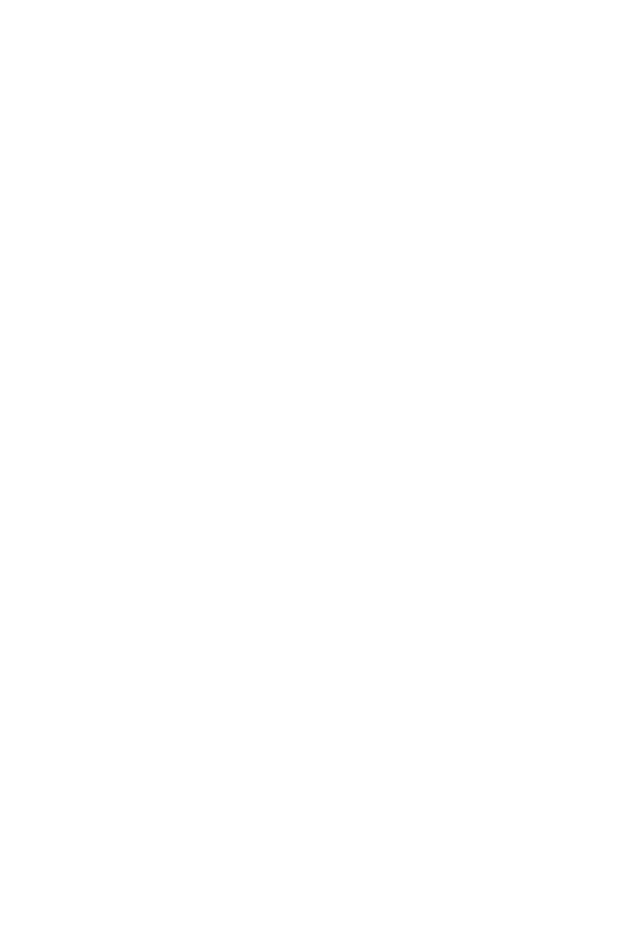
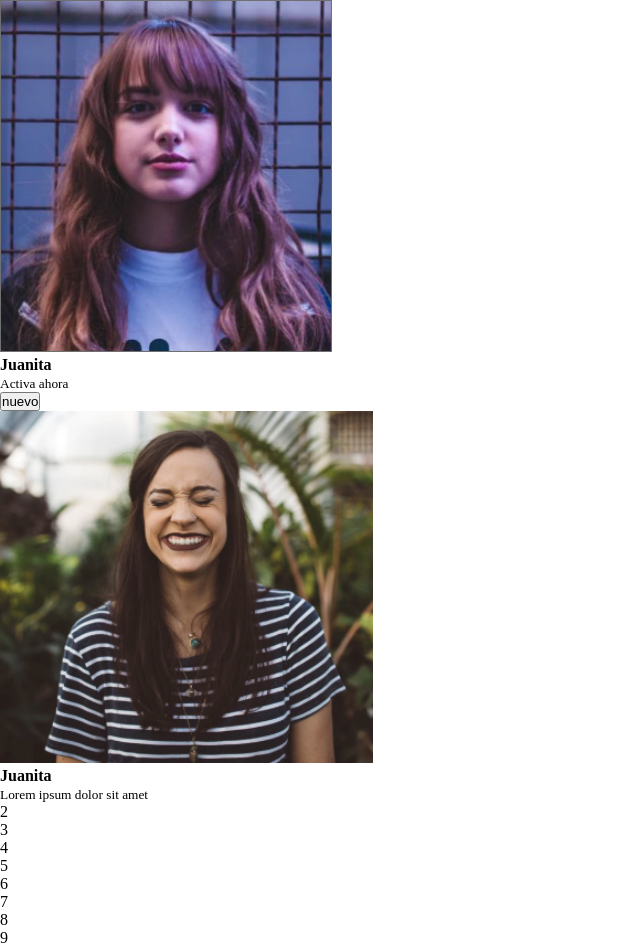
Before and after one commit to CaroFloVal/desafio_uno, a plain HTML site: page index.html in a window 1280 px wide. Shown: the whole page, without its empty margins (0-640 px from the left). Before the commit the page ends 800 px from the top, so only its background shows below. Drawn offline with Linux system fonts and the light colour scheme.

Commit message:
estructura asaide

```diff
--- a/assets/css/style.css
+++ b/assets/css/style.css
@@ -0,0 +1,8 @@
+*{
+    margin: 0;
+    padding: 0;
+    box-sizing: border-box;
+}
+body{
+    display: flex;
+}
--- a/index.html
+++ b/index.html
@@ -3,9 +3,68 @@
 <head>
     <meta charset="UTF-8">
     <meta name="viewport" content="width=device-width, initial-scale=1.0">
-    <title>Document</title>
+    <title>Sistema de mensajeria</title>
+    <!-- CSS -->
+    <link rel="stylesheet" href="/assets/css/style.css">
 </head>
 <body>
+    <aside>
+        <section>
+            <div>
+                <div>
+                    <figure>
+                        <img src="assets/img/maria.jpg" alt="foto María">
+                    </figure>
+                </div>
+                <div>
+                    <p>
+                        <b>Juanita</b>
+                    </p>
+                    <small>
+                        Activa ahora
+                    </small>
+                </div>
+            </div>
+            <div>
+                <i></i>
+                <i></i>
+            </div>
+        </section>
+        <section>
+            <button>
+                nuevo
+            </button>
+        </section>
+        <section>
+            <ul>
+                <li>
+                    <div>
+                        <figure>
+                            <img src="assets/img/Screen Shot 2018-11-28 at 15.27.14.jpg" alt="foto Juanita">
+                        </figure>
+                    </div>
+                    <div>
+                        <p>
+                            <b>Juanita</b>
+                        </p>
+                        <small>
+                            Lorem ipsum dolor sit amet
+                        </small>
+                    </div>
+                </li>
+                <li>2</li>
+                <li>3</li>
+                <li>4</li>
+                <li>5</li>
+                <li>6</li>
+                <li>7</li>
+                <li>8</li>
+                <li>9</li>
+            </ul>
+        </section>
 
+    </aside>
+<!-- sciprts -->
+<script src="https://kit.fontawesome.com/10d5158a4f.js" crossorigin="anonymous"></script>
 </body>
 </html>
```
Also changed, not shown: assets/img/Screen Shot 2018-11-28 at 15.27.14.jpg (added), assets/img/Screen Shot 2018-11-28 at 15.28.04.jpg (added), assets/img/Screen Shot 2018-11-28 at 15.28.30.jpg (added), assets/img/Screen Shot 2018-11-28 at 15.30.34.jpg (added), assets/img/Screen Shot 2018-11-28 at 15.30.54.jpg (added), assets/img/Screen Shot 2018-11-28 at 15.31.09.jpg (added), assets/img/Screen Shot 2018-11-28 at 15.32.16.jpg (added), assets/img/Screen Shot 2018-11-28 at 15.32.44.jpg (added), assets/img/hand.png (added), assets/img/maria.jpg (added).
